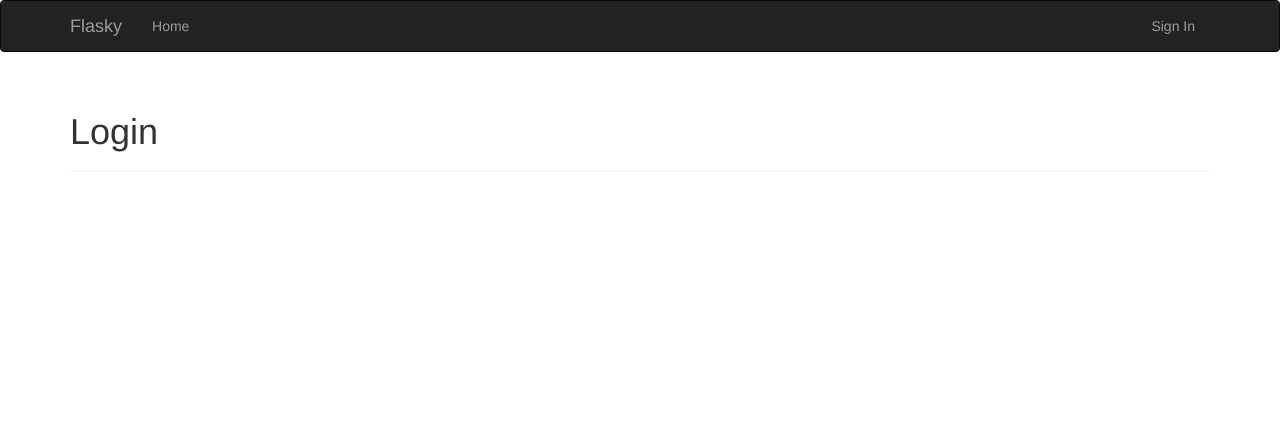
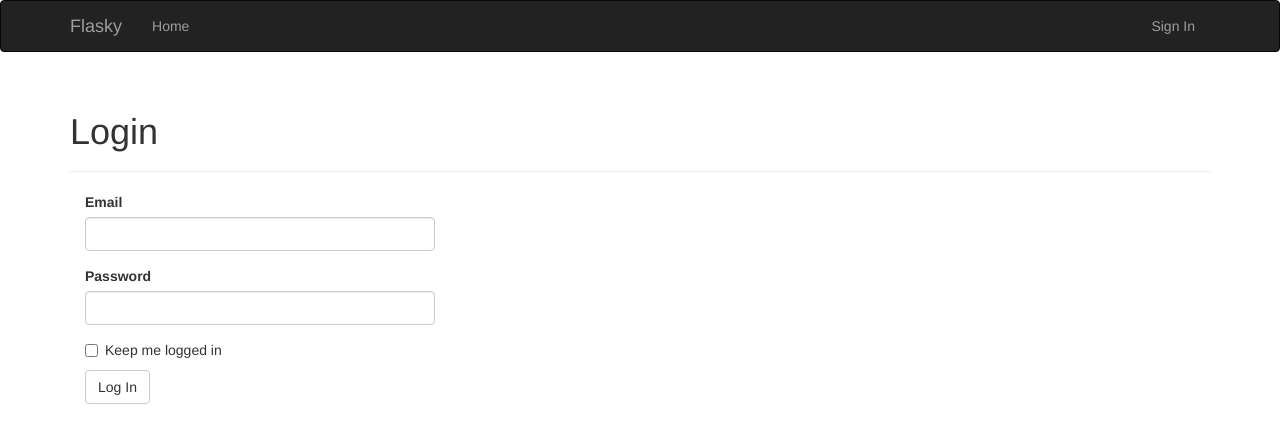
Before and after one commit to mp-s/flasky-blog, a Flask app: page /auth/login in a window 1280 px wide. Shown: the top 443 px of the page. Run offline with Flask 2, Linux system fonts and the light colour scheme; some libraries are stand-ins or nearby versions.

Commit message:
chapter 8 8.4.5

```diff
--- a/app/auth/views.py
+++ b/app/auth/views.py
@@ -1,6 +1,23 @@
-from flask import render_template
+from flask import render_template, redirect, request, url_for, flash
+from flask_login import login_user, login_required
 from . import auth
+from ..models import User
+from .forms import LoginForm
 
-@auth.route('/login')
+@auth.route('/login', methods=['GET', 'POST'])
 def login():
-    return render_template('auth/login.html')
+    form = LoginForm()
+    if form.validate_on_submit():
+        user = User.query.filter_by(email=form.email.data).first()
+        if user is not None and  user.verify_password(form.password.data):
+            login_user(user, form.remember_me.data)
+            return redirect(request.args.get('next') or url_for('main.index'))
+        flash('Invalid username or password.')
+    return render_template('auth/login.html', form=form)
+
+@auth.route('/logout')
+@login_required
+def logout():
+    logout_user()
+    flash('You have been logged out.')
+    return redirect(url_for('main.index'))
--- a/app/templates/auth/login.html
+++ b/app/templates/auth/login.html
@@ -1,4 +1,5 @@
 {% extends "base.html" %}
+{% import "bootstrap/wtf.html" as wtf %}
 
 {% block title %}Flasky - Login{% endblock %}
 
@@ -6,4 +7,7 @@
 <div class="page-header">
     <h1>Login</h1>
 </div>
+<div class="col-md-4">
+    {{ wtf.quick_form(form) }}
+</div>
 {% endblock %}
```
